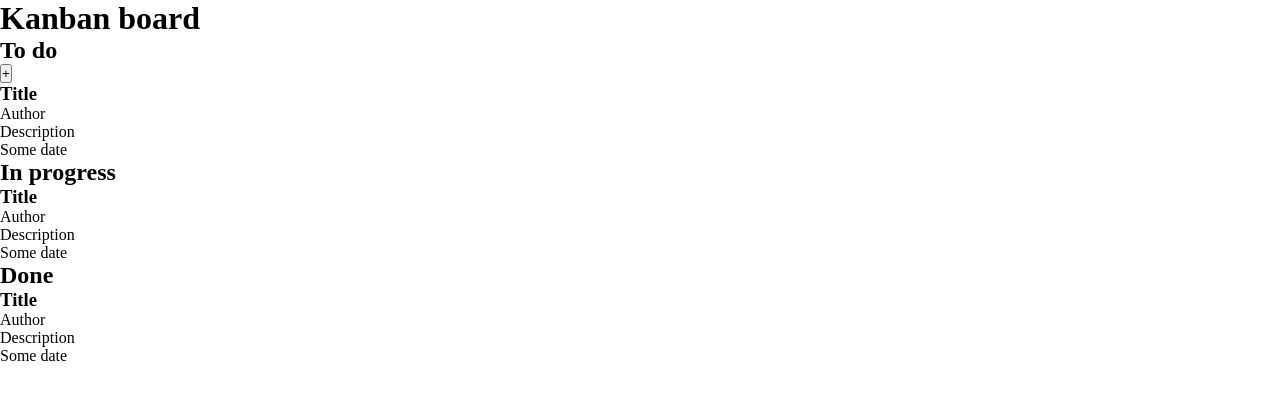
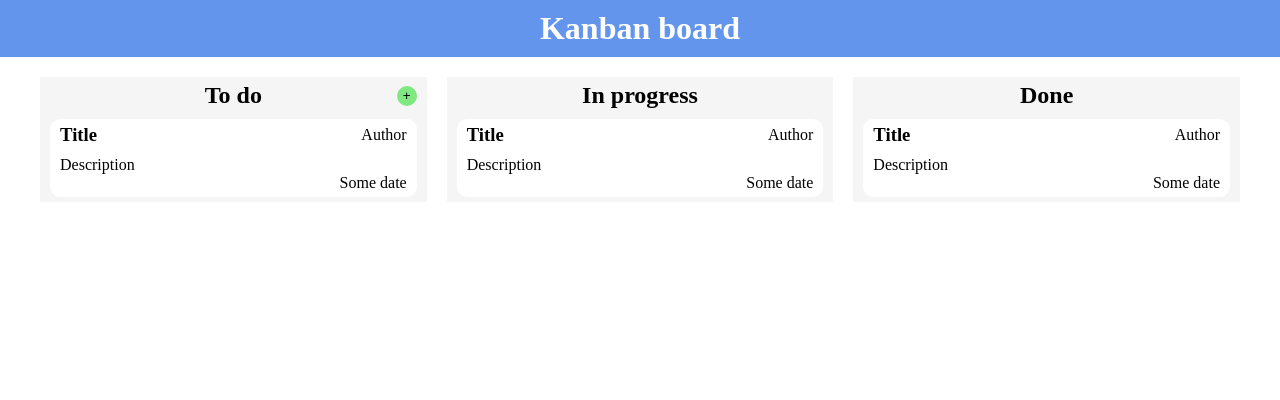
Before and after one commit to OjAntoni/scrum-board, a website built with Parcel: page src/index.html in a window 1280 px wide. Built offline with nearby package versions, Linux system fonts and the light colour scheme.

Commit message:
feat: first styles

```diff
--- a/package.json
+++ b/package.json
@@ -5,6 +5,7 @@
   "source": "src/index.html",
   "scripts": {
     "start": "parcel",
+    "build": "parcel build",
     "test": "echo \"Error: no test specified\" && exit 1"
   },
   "author": "",
--- a/src/style/style.scss
+++ b/src/style/style.scss
@@ -1,5 +1,90 @@
-*{
+* {
   box-sizing: border-box;
   margin: 0;
   padding: 0;
 }
+
+.btn {
+  border: none;
+  background-color: transparent;
+  border-radius: 5px;
+  transition: all 0.1s linear;
+
+  &:hover {
+    cursor: pointer;
+    transform: scale(1.1);
+  }
+
+  &:active {
+    transform: scale(0.90);
+  }
+}
+
+header {
+  width: 100vw;
+  padding: 10px;
+  background-color: cornflowerblue;
+  display: flex;
+  justify-content: center;
+  margin-bottom: 20px;
+
+  .header__title {
+    font-size: 2rem;
+    color: white;
+  }
+}
+
+.container {
+  margin: 0 auto;
+  min-width: 1000px;
+  max-width: 1200px;
+  display: flex;
+  column-gap: 20px;
+  justify-content: center;
+}
+
+.column {
+  display: flex;
+  flex-direction: column;
+  row-gap: 10px;
+  background-color: #f5f5f5;
+  width: 100%;
+  position: relative;
+  padding: 5px 10px;
+
+  &__header-wrapper {
+    display: flex;
+    justify-content: center;
+    width: 100%;
+    flex-shrink: 0;
+  }
+
+  &__add-task {
+    position: absolute;
+    right: 10px;
+    align-self: center;
+    width: 20px;
+    height: 20px;
+    background-color: rgba(77, 227, 80, 0.7);
+    border-radius: 50%;
+  }
+}
+
+.task {
+  background-color: white;
+  border-radius: 10px;
+  padding: 5px 10px;
+  display: flex;
+  flex-direction: column;
+
+  &__header-wrapper {
+    display: flex;
+    justify-content: space-between;
+    align-items: center;
+    margin-bottom: 10px;
+  }
+
+  &__date {
+    align-self: end;
+  }
+}
```
